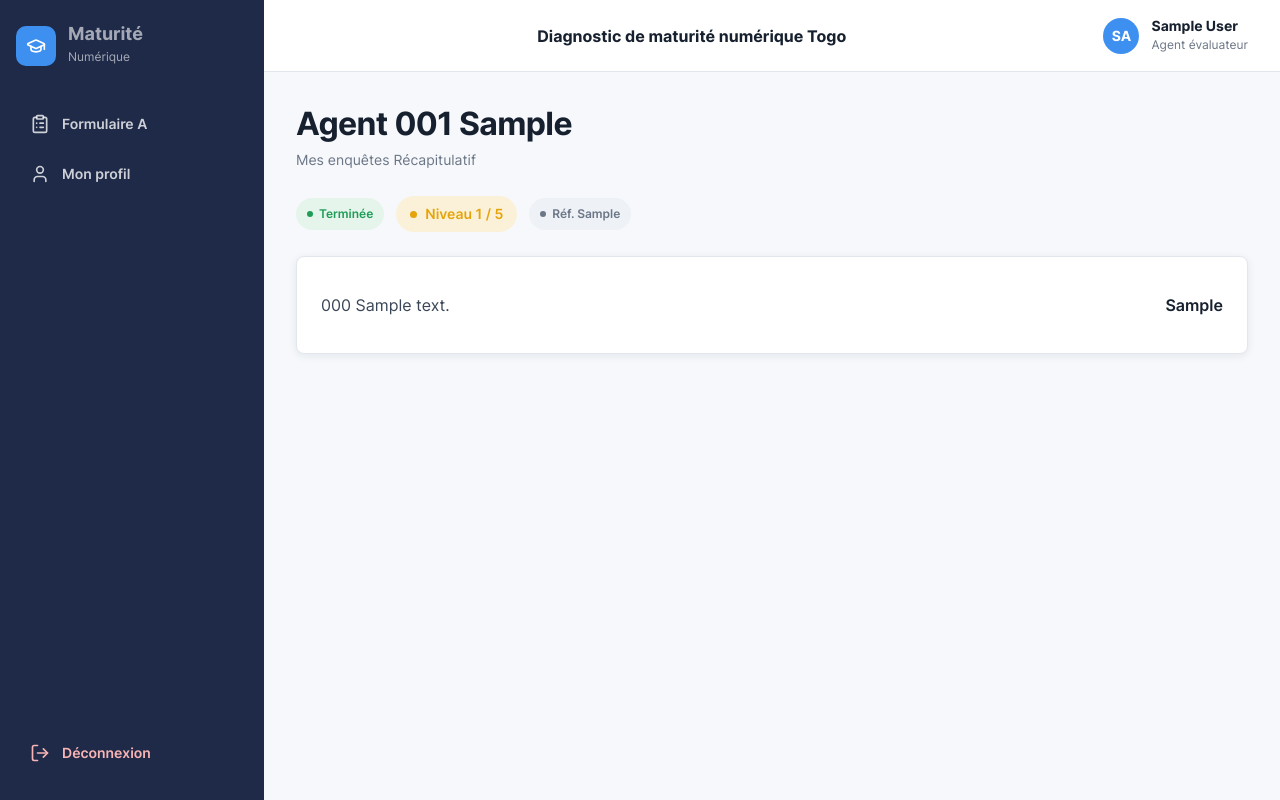
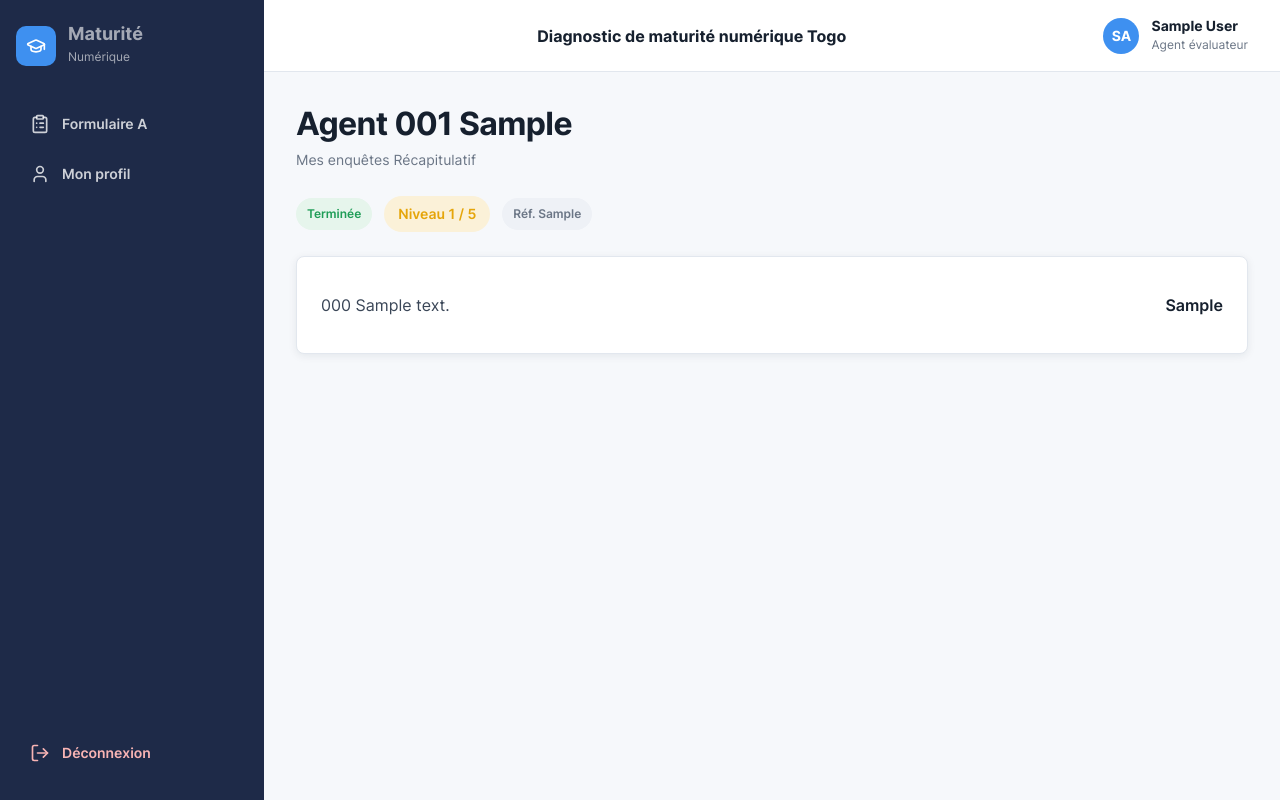
Before and after one commit to feliciadesouza/maturite_numerique, a Django app: page /enquetes/agent/1/ in a window 1280 px wide. Run offline with Django 5.2, Linux system fonts and the light colour scheme; a user stored in the database is signed in; tables that the repository leaves empty hold one stand-in row (values such as "Sample post").

Commit message:
chore(ui): retire la pastille ronde devant les pills et badges
Supprime le point decoratif ::before (petit rond de couleur) affiche avant
le libelle sur .pill, .badge et .sec-pill. Les libelles (Faible, Moyen,
Fort, versions, sections...) s'affichent sans pastille.

```diff
--- a/maturite_numerique/core/static/css/enquete.css
+++ b/maturite_numerique/core/static/css/enquete.css
@@ -30,7 +30,6 @@
   font-size: var(--fs-sm); font-weight: 600; padding: 6px 14px; border-radius: var(--r-pill);
   background: var(--surface-alt); color: var(--text-muted);
 }
-.sec-pill::before { content: ""; width: 7px; height: 7px; border-radius: var(--r-pill); background: currentColor; }
 .sec-pill.is-done { background: var(--green-50); color: var(--green-500); }
 .sec-pill.is-current { background: var(--primary); color: #fff; }
 
--- a/maturite_numerique/core/static/css/tokens.css
+++ b/maturite_numerique/core/static/css/tokens.css
@@ -182,7 +182,6 @@ h3, .h3 { font-size: var(--fs-h3); line-height: var(--lh-h3); font-weight: 600;
   font-size: var(--fs-cap); font-weight: 600; padding: 3px 10px; border-radius: var(--r-pill);
   border: 1px solid transparent;
 }
-.badge::before { content: ""; width: 6px; height: 6px; border-radius: var(--r-pill); background: currentColor; }
 .badge--fort   { background: var(--green-50); color: var(--green-500); }
 .badge--moyen  { background: var(--amber-50); color: var(--amber-500); }
 .badge--faible { background: var(--red-50);   color: var(--red-500); }
@@ -197,7 +196,6 @@ h3, .h3 { font-size: var(--fs-h3); line-height: var(--lh-h3); font-weight: 600;
 .pill--fort   { background: var(--green-50); color: var(--green-500); }
 .pill--moyen  { background: var(--amber-50); color: var(--amber-500); }
 .pill--faible { background: var(--red-50);   color: var(--red-500); }
-.pill::before { content: ""; width: 7px; height: 7px; border-radius: var(--r-pill); background: currentColor; }
 
 /* ---------- Champs de formulaire ---------- */
 .field { display: flex; flex-direction: column; gap: 6px; margin-bottom: var(--sp-4); }
```
